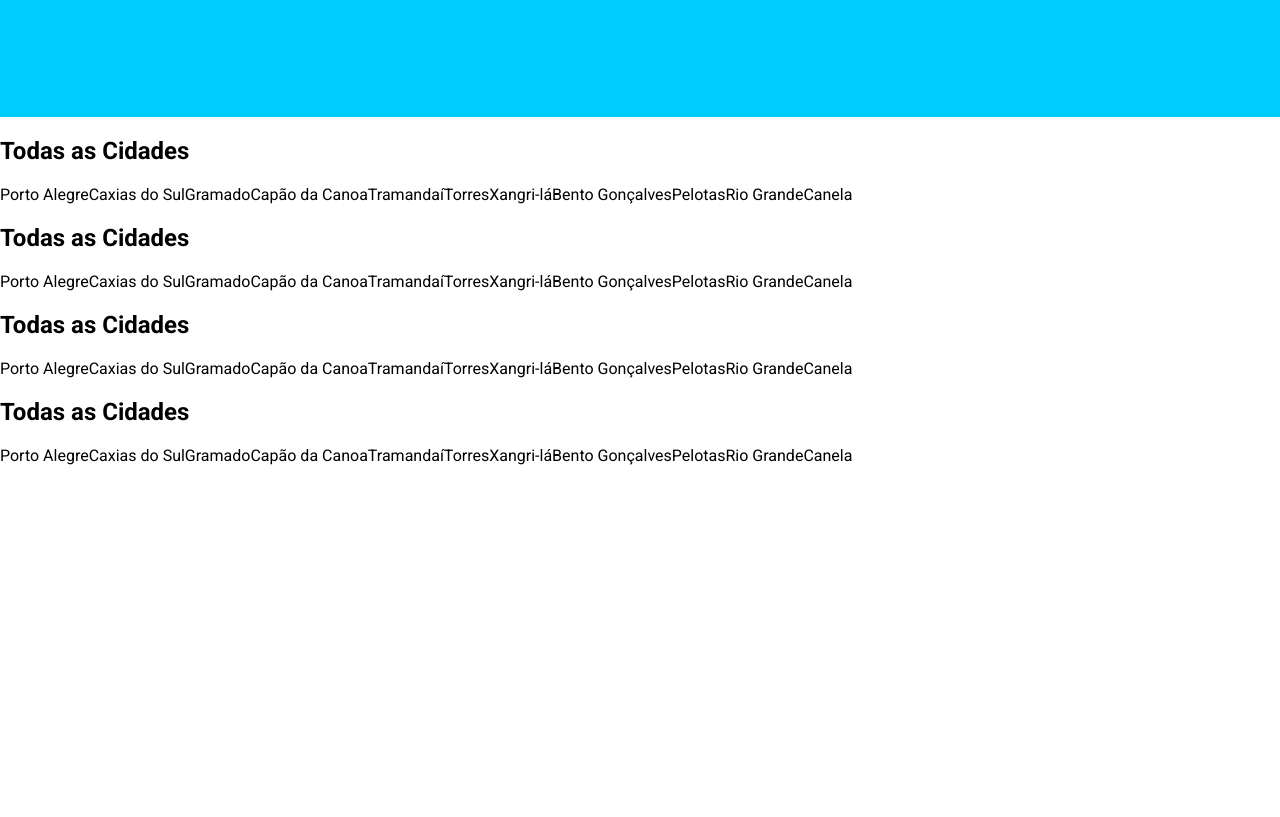
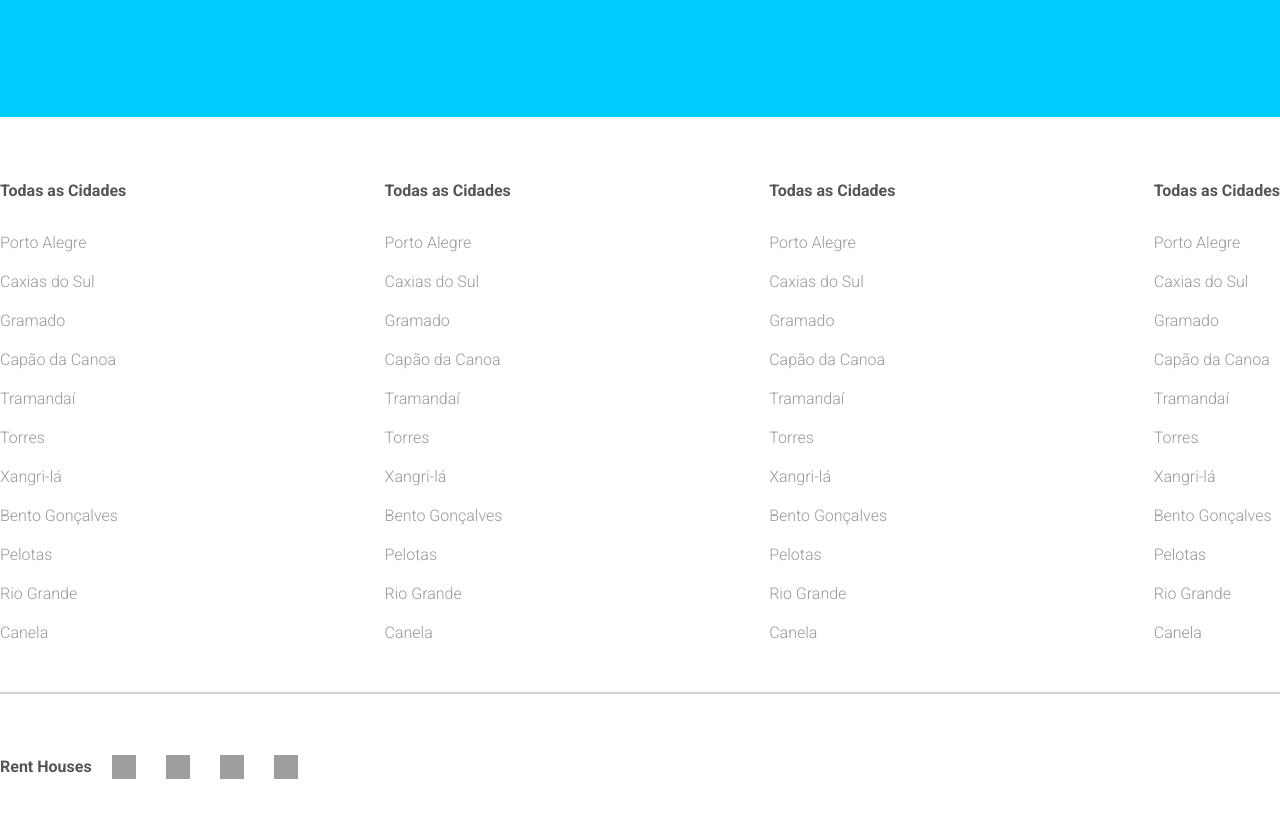
Before and after one commit to Mauricio8583/Rent-Houses, a React (Vite) app: page / in a window 1280 px wide. Shown: the part 2140-2957 px from the top of the page. Before the commit the page ends 2605 px from the top, so only its background shows below. Built offline with nearby package versions, Linux system fonts and the light colour scheme; grey boxes are pictures that could not be loaded.

Commit message:
Finishing Footer style and Starting house page style

```diff
--- a/src/components/footer/Footer.tsx
+++ b/src/components/footer/Footer.tsx
@@ -1,4 +1,4 @@
-import { Bottom, BottomLeft, BottomRight, Cities, Container, FooterContainer, Item, MainTitle, Top } from "./Styles"
+import { Bottom, BottomLeft, BottomRight, Cities, Container, FooterContainer, Item, Line, MainTitle, SocialMedia, SocialMediaIcon, Top } from "./Styles"
 
 export const Footer = () => {
   return (
@@ -62,9 +62,16 @@ export const Footer = () => {
             <Cities>Canela</Cities>
           </Item>
         </Top>
+        <Line />
         <Bottom>
           <BottomLeft>
-
+            <MainTitle>Rent Houses</MainTitle>
+            <SocialMedia>
+              <SocialMediaIcon src="https://image.similarpng.com/very-thumbnail/2020/06/Black-icon-Twitter-logo-transparent-PNG.png" alt="" />
+              <SocialMediaIcon src="https://w7.pngwing.com/pngs/477/596/png-transparent-computer-icons-facebook-blog-facebook-logo-desktop-wallpaper-facebook-icon.png" alt="" />
+              <SocialMediaIcon src="https://w7.pngwing.com/pngs/322/394/png-transparent-logo-computer-icons-instagram-logo-miscellaneous-smile-screenshot.png" alt="" />
+              <SocialMediaIcon src="https://w7.pngwing.com/pngs/887/616/png-transparent-linkedin-icon-linkedin-text-rectangle-logo.png" alt="" />
+            </SocialMedia>
           </BottomLeft>
           <BottomRight>
 
--- a/src/components/footer/Styles.tsx
+++ b/src/components/footer/Styles.tsx
@@ -1,46 +1,80 @@
 import styled from "styled-components";
 
 export const FooterContainer = styled.div`
-
+    display: flex;
+    justify-content: center;
+    color: #999;
+    margin: 50px 0;
 
 `
 
 export const Container = styled.div`
-
+    width: 1400px;
 
 `
 
 export const Top = styled.div`
-
+    display: flex;
+    justify-content: space-between;
 
 `
 
 export const Bottom = styled.div`
-
+    display: flex;
+    align-items: center;
+    justify-content: space-between;
 
 `
 
 export const BottomLeft = styled.div`
-
+    display: flex;
+    align-items: center;
+    justify-content: space-between;
+    gap: 20px;
 
 `
 
 export const BottomRight = styled.div`
-
+    display: flex;
+    align-items: center;
+    gap: 30px;
 
 `
 
 export const Item = styled.div`
-
+    display: flex;
+    flex-direction: column;
+    gap: 20px;
 
 `
 
 export const MainTitle = styled.h2`
-
+    font-size: 16px;
+    color: #555;
 
 `
 
 export const Cities = styled.span`
-
+    font-weight: 300;
 
 `
+
+export const SocialMedia = styled.div`
+    display: flex;
+    align-items: center;
+    gap: 30px;
+
+`
+
+export const SocialMediaIcon = styled.img`
+    width: 24px;
+    height: 24px;
+
+`
+
+export const Line = styled.hr`
+    margin: 50px 0;
+    height: 0;
+    border: 1px solid lightgray;
+
+`
--- /dev/null
+++ b/src/components/gigCard/Styles.tsx
@@ -0,0 +1,56 @@
+import styled from "styled-components";
+
+export const GigCardContainer = styled.div`
+
+
+`
+
+export const GigImg = styled.img`
+
+
+`
+
+export const Info = styled.div`
+
+
+`
+
+export const Details = styled.div`
+
+
+`
+
+export const User = styled.div`
+
+
+`
+
+export const UserPic = styled.img`
+
+
+`
+
+export const Username = styled.span`
+
+
+`
+
+export const Desc = styled.p`
+
+
+`
+
+export const Star = styled.div`
+
+
+`
+
+export const StarImg = styled.img`
+
+
+`
+
+export const StarRate = styled.span`
+
+
+`
--- a/src/components/navbar/Navbar.tsx
+++ b/src/components/navbar/Navbar.tsx
@@ -1,10 +1,6 @@
 import { useEffect, useState } from "react"
 import { Link, useLocation } from "react-router-dom"
 import { ButtonLinks, Container, Links, Logo, Menu, NavbarContainer, Options, OptionsSpan, Text, TextLinks, User, Username, UserProfilePic } from "./Styles"
-
-interface IActive {
-  isActive: boolean
-}
 
 interface IUser {
   id: Number,
@@ -12,21 +8,16 @@ interface IUser {
   isSeller: boolean
 }
 
-interface IOpenMenu {
-  isOpen: boolean
-}
-
 export const Navbar = () => {
 
-  const [isActive, setIsActive] = useState<IActive>({isActive: false});
-  const [open, setOpen] = useState<IOpenMenu>({isOpen: false});
+  const [isActive, setIsActive] = useState<Boolean>(false);
+  const [open, setOpen] = useState<Boolean>(false);
 
   const {pathname} = useLocation();
 
-  if(pathname !=='/') setIsActive({isActive: true})
 
   const activeByScrolling = () => {
-    window.scrollY > 0 ? setIsActive({isActive: true}) : setIsActive({isActive: false});
+    window.scrollY > 0 ? setIsActive(true) : setIsActive(false);
   }
 
   const currentUser: IUser = {
@@ -38,6 +29,8 @@ export const Navbar = () => {
   useEffect(() => {
     window.addEventListener('scroll', activeByScrolling);
 
+    if(pathname !=='/') setIsActive(true)
+
     return () => {
       window.removeEventListener('scroll', activeByScrolling);
     }
@@ -45,7 +38,7 @@ export const Navbar = () => {
   }, [])
 
   return (
-    <NavbarContainer active={isActive.isActive}>
+    <NavbarContainer active={isActive}>
         <Container>
             <Logo>
 
@@ -59,12 +52,12 @@ export const Navbar = () => {
              <TextLinks>Explorar</TextLinks>
              <TextLinks>Sign in</TextLinks>
              {currentUser?.isSeller && <TextLinks>Become a Seller</TextLinks>}
-             {!currentUser && <ButtonLinks active={isActive.isActive}>Join</ButtonLinks>}
+             {!currentUser && <ButtonLinks active={isActive}>Join</ButtonLinks>}
              {currentUser && (
-              <User onClick={() => setOpen({isOpen: !open.isOpen})}>
+              <User onClick={() => setOpen(!open)}>
                 <UserProfilePic src="http://etc.usf.edu/presentations/extras/letters/fridge_magnets/red/11/a-300.png" alt="profilepic" />
                 <Username>{currentUser?.username}</Username>
-                {open.isOpen && <Options>
+                {open && <Options>
                   {currentUser?.isSeller && (
                     <>
                     <Link to="/houses" style={{textDecoration: 'none', color: 'inherit'}}>
@@ -90,7 +83,7 @@ export const Navbar = () => {
              )}
             </Links>
         </Container>
-        {isActive.isActive && (
+        {isActive && (
           <Menu>
           <span>Test</span>
           <span>Test 2</span>
--- a/src/components/slide/Slide.tsx
+++ b/src/components/slide/Slide.tsx
@@ -11,9 +11,9 @@ export const Slide = () => {
         <Container>
 
           <Wrapper>
-            {cards.map((card) => (
+           {cards.map((card) => (
               <CityCard item={card} key={card.id} />
-            ))}
+           ))}
           </Wrapper>
 
 
```
Also changed, not shown: src/components/gigCard/GigCard.tsx (added, +27 -0 lines).
